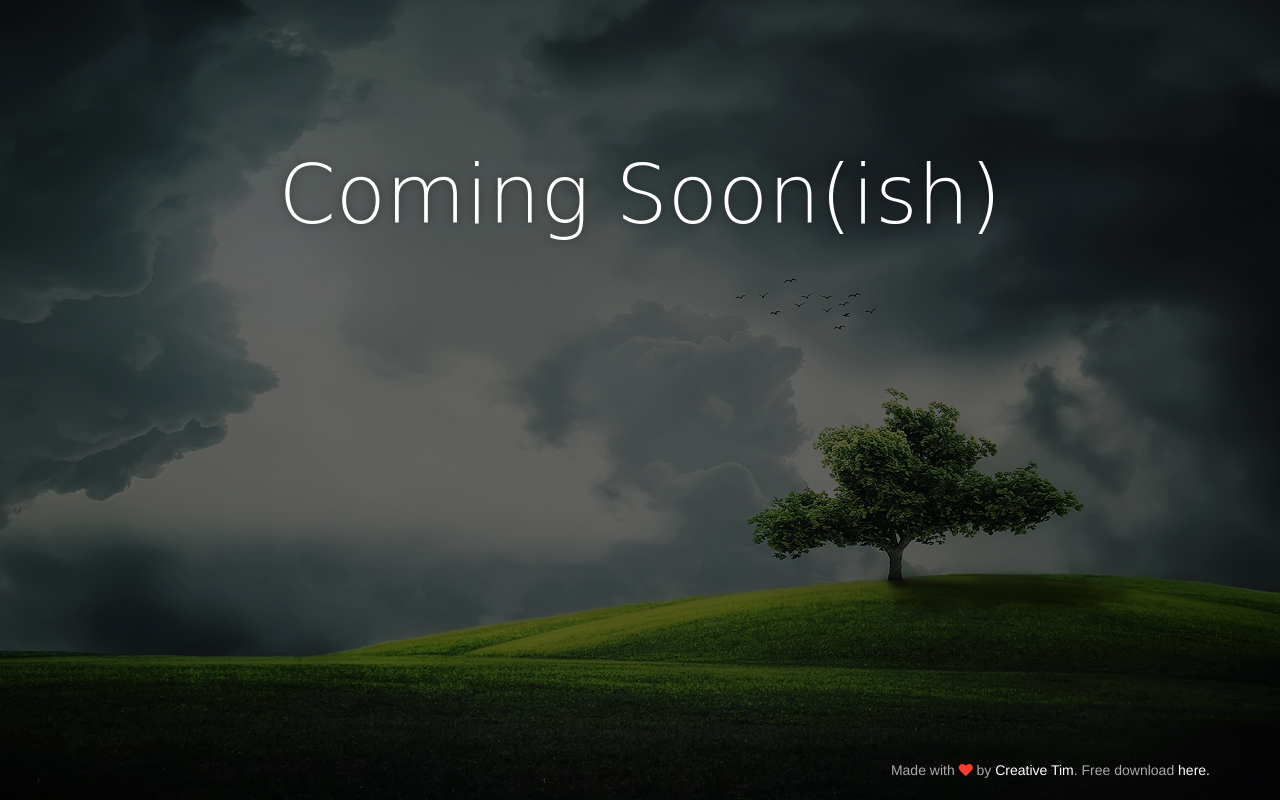
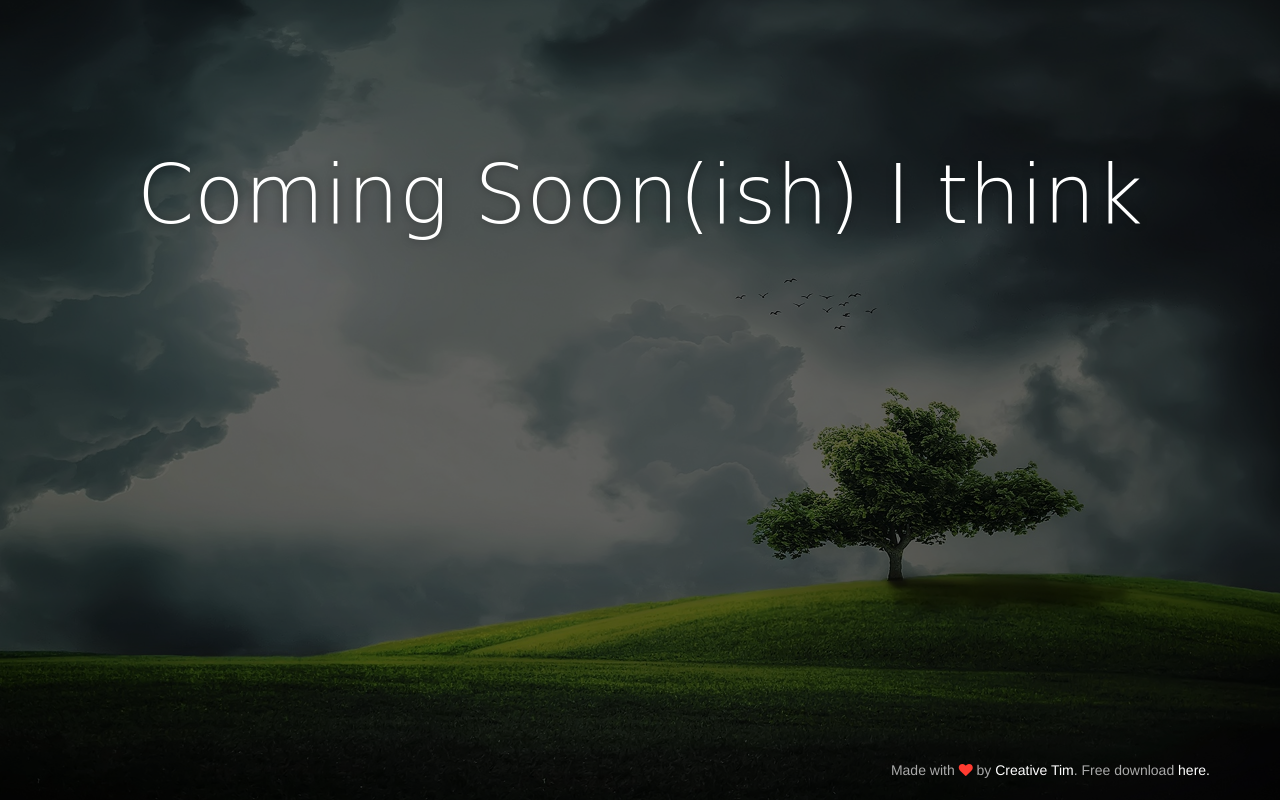
Before and after one commit to DevTreeOps/treeops.dev, a plain HTML site: page index.html in a window 1280 px wide. Drawn offline with Linux system fonts and the light colour scheme; a web font is replaced by a local one.

Commit message:
Update index.html

```diff
--- a/index.html
+++ b/index.html
@@ -42,7 +42,7 @@
 
     <div class="container">
         <h1 class="logo cursive">
-            Coming Soon(ish)
+            Coming Soon(ish) I think
         </h1>
     </div>
     <div class="footer">
```
